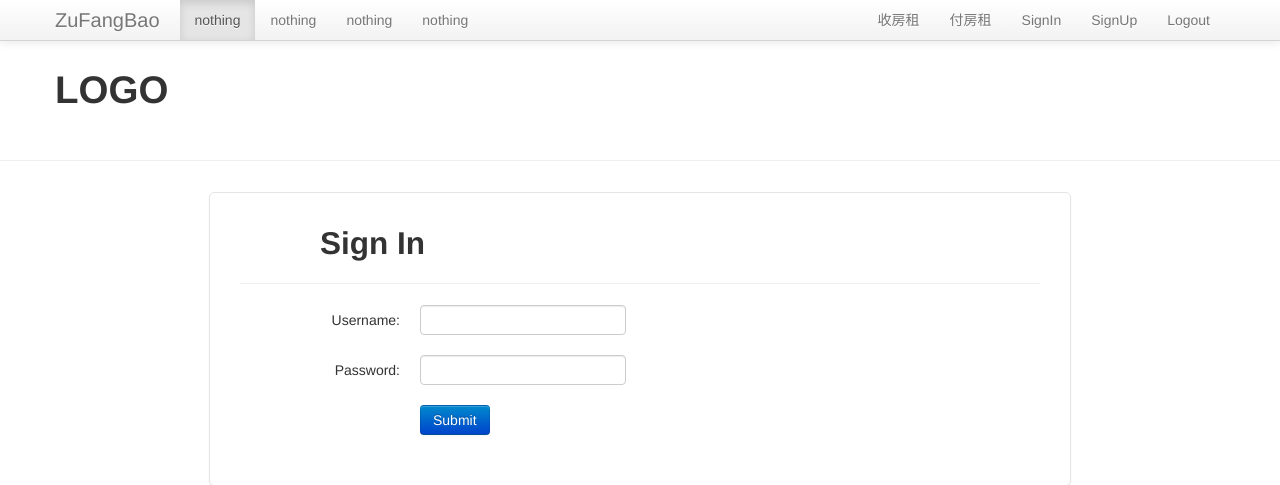
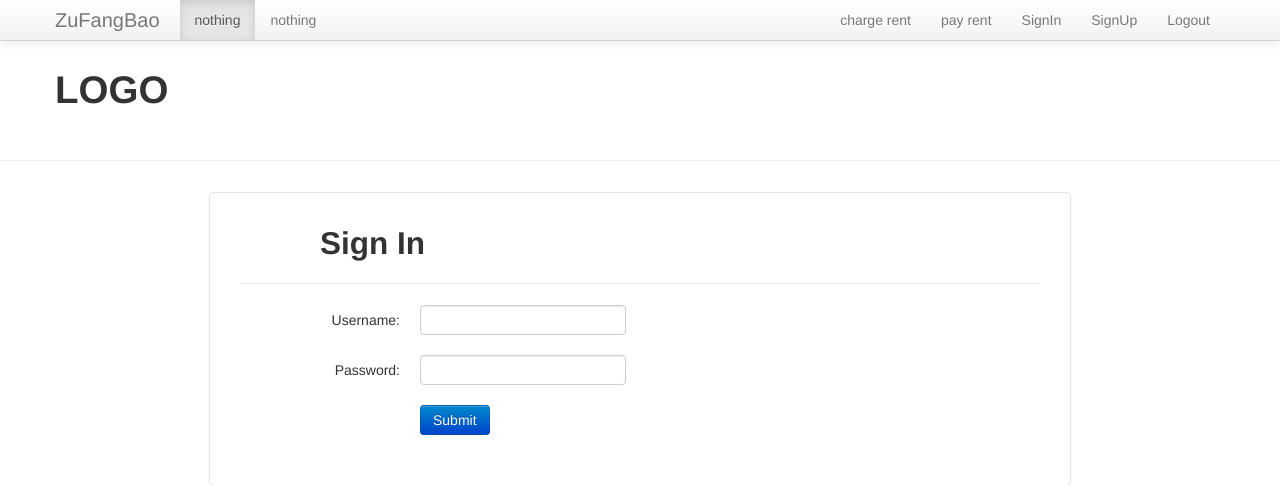
Before and after one commit to zsjss/payme, a Django app: page /z/chargerent/ in a window 1280 px wide. Shown: the top 485 px of the page. Run offline with Django 3.2, Linux system fonts and the light colour scheme; parts of the project's set-up code (start-up, migrations or seed data) failed here and were passed over; some libraries are stand-ins or nearby versions.

Commit message:
Add i18n support in portal.

```diff
--- a/payme/settings.py
+++ b/payme/settings.py
@@ -98,6 +98,7 @@ TEMPLATE_LOADERS = (
 MIDDLEWARE_CLASSES = (
     'django.middleware.common.CommonMiddleware',
     'django.contrib.sessions.middleware.SessionMiddleware',
+    'django.middleware.locale.LocaleMiddleware',
 #    'django.middleware.csrf.CsrfViewMiddleware',
     'django.contrib.auth.middleware.AuthenticationMiddleware',
     'django.contrib.messages.middleware.MessageMiddleware',
--- a/portal/models.py
+++ b/portal/models.py
@@ -3,12 +3,12 @@
 Database models are defined here.
 """
 from django.forms.models import model_to_dict
-
 from django.db.models import Model
 from django.db.models import IntegerField, CharField, DateTimeField
 from django.db.models import DateField, EmailField, BooleanField
 from django.db.models import ForeignKey, OneToOneField
 from django.contrib import admin
+from django.utils.translation import ugettext_lazy as _
 
 
 class BaseModel(object):
@@ -43,7 +43,7 @@ class LandlordRentProfile(Model, BaseModel):
     landlord = ForeignKey(User)
 
     rent_type = CharField(max_length=2,
-                                 choices=[('1', 'house'), ('2', 'shop')])
+                                 choices=[('1', _('house')), ('2', _('shop'))])
     room_count = CharField(max_length=2,
                                   choices=[('1', '1'), ('2', '2'),
                                           ('3', '3'), ('4', '>=4')])
--- a/portal/templates/portal/_base.html
+++ b/portal/templates/portal/_base.html
@@ -1,7 +1,8 @@
 {% load staticfiles %}
+{% load i18n %}
 <html>
   <head>
-    <title>421 forever </title>
+    <title>{% trans '421 forever' %} </title>
     <meta name="viewport" content="width=device-width, initial-scale=1.0">
     <link href="{% static 'portal/css/bootstrap.css' %}" rel="stylesheet" media="screen">
     <link href="{% static 'portal/css/style.css' %}" rel="stylesheet" media="screen">
@@ -20,16 +21,14 @@
           <ul class="nav">
             <li class="active"> <a href="#">nothing</a> </li>
             <li> <a href="#">nothing</a> </li>
-            <li> <a href="#">nothing</a> </li>
-            <li> <a href="#">nothing</a> </li>
           </ul> <!-- nav -->
 
           <ul class="nav pull-right">
-            <li><a href="{% url 'charge_rent_create' %}">收房租</a></li>
-            <li><a href="{% url 'pay_rent_profile_create' %}">付房租</a></li>
-            <li><a href="{% url 'signin' %}">SignIn</a></li>
-            <li><a href="{% url 'signup' %}">SignUp</a></li>
-            <li><a href="{% url 'logout' %}">Logout</a></li>
+            <li><a href="{% url 'charge_rent_create' %}">{% trans 'charge rent' %}</a></li>
+            <li><a href="{% url 'pay_rent_profile_create' %}">{% trans 'pay rent' %}</a></li>
+            <li><a href="{% url 'signin' %}">{% trans 'SignIn' %}</a></li>
+            <li><a href="{% url 'signup' %}">{% trans 'SignUp' %}</a></li>
+            <li><a href="{% url 'logout' %}">{% trans 'Logout' %}</a></li>
           </ul>
         </div>
       </div>
```
Also changed, not shown: portal/locale/zh_CN/LC_MESSAGES/django.po (added), 1 other file.
